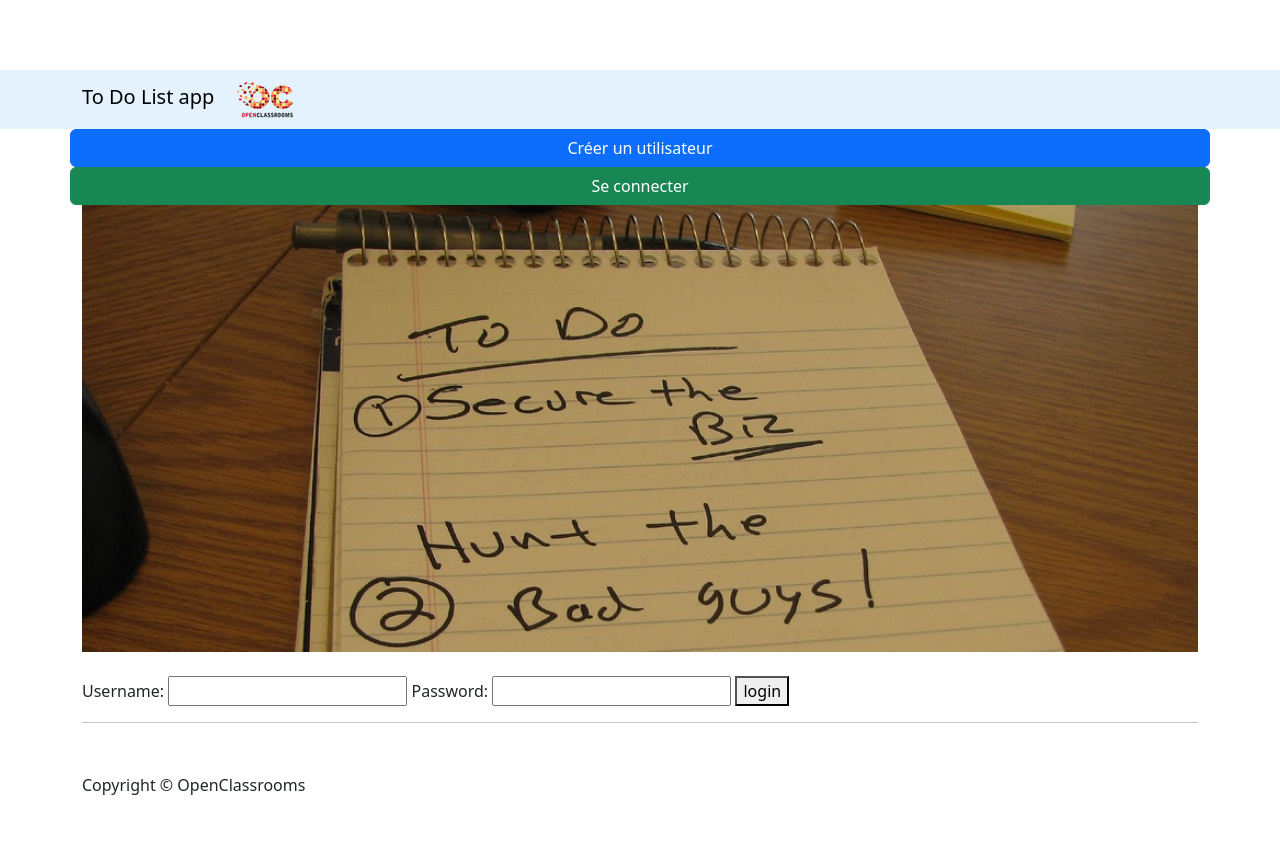
After one commit to requenaGuillaume/todolist, a Symfony app: template templates/login/index.html.twig in a window 1280 px wide. The commit adds this page. Run offline with Twig, Linux system fonts and the light colour scheme; the template is opened without the code that fills it, so the values that code supplies are empty; some libraries are stand-ins or nearby versions.

Commit message:
login works - todo logout and css

```diff
--- a/templates/base.html.twig
+++ b/templates/base.html.twig
@@ -41,11 +41,11 @@
                 <a href="{{ path('user_create') }}" class="btn btn-primary">Créer un utilisateur</a>
 
                 {% if app.user %}
-                <a href="{{ path('logout') }}" class="pull-right btn btn-danger">Se déconnecter</a>
+                {# <a href="{{ path('app_logout') }}" class="pull-right btn btn-danger">Se déconnecter</a> #}
                 {% endif %}
 
                 {% if not app.user and 'login' != app.request.attributes.get('_route') %}
-                <a href="{{ path('login') }}" class="btn btn-success">Se connecter</a>
+                <a href="{{ path('app_login') }}" class="btn btn-success">Se connecter</a>
                 {% endif %}
             </div>
 
--- /dev/null
+++ b/templates/login/index.html.twig
@@ -0,0 +1,21 @@
+{% extends 'base.html.twig' %}
+
+{% block body %}
+    {% if error %}
+        <div>{{ error.messageKey|trans(error.messageData, 'security') }}</div>
+    {% endif %}
+
+    {# TODO : This login form is currently not protected against CSRF attacks #}
+    <form action="{{ path('app_login') }}" method="post">
+        <label for="username">Username:</label>
+        <input type="text" id="username" name="_username" value="{{ last_username }}">
+
+        <label for="password">Password:</label>
+        <input type="password" id="password" name="_password">
+
+        {# If you want to control the URL the user is redirected to on success
+        <input type="hidden" name="_target_path" value="/account"> #}
+
+        <button type="submit">login</button>
+    </form>
+{% endblock %}
```
Also changed, not shown: src/Controller/LoginController.php (added, +22 -0 lines), src/Controller/SecurityController.php (deleted, +0 -38 lines), src/Entity/User.php (+6 -6 lines), templates/security/login.html.twig (deleted, +0 -17 lines), 2 other files.
